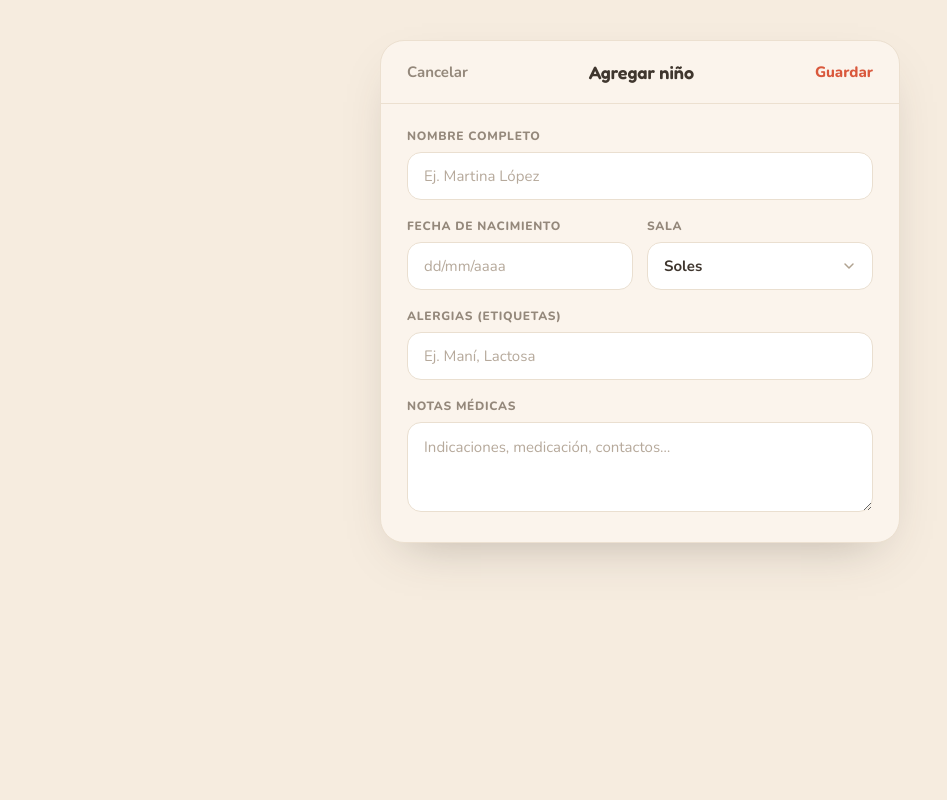
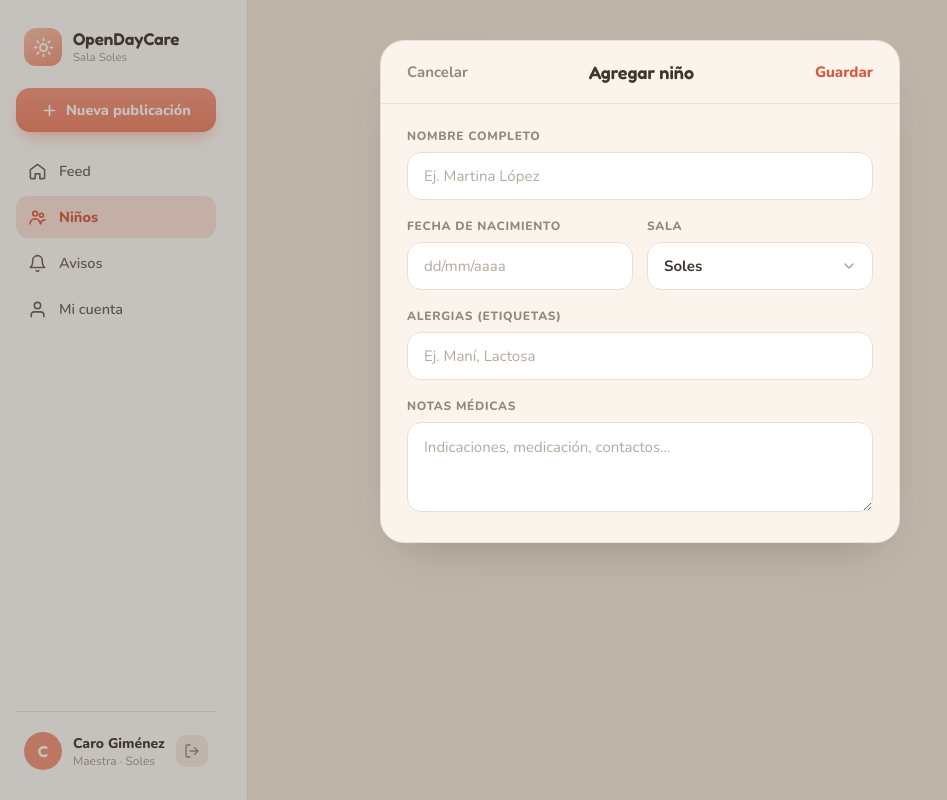
Before and after one commit to JoaquinFelix/06-open-daycare, a Next.js app: page /kids/new in a window 1280 px wide. Shown: the whole page, without its empty margins (0-947 px from the left). Built offline with nearby package versions, Linux system fonts and the light colour scheme.

Commit message:
Superposición (Overlay) para kids/new

```diff
--- /dev/null
+++ b/app/(app)/@modal/(.)kids/new/page.tsx
@@ -0,0 +1,16 @@
+import type { Metadata } from "next";
+import { KidNewModalShell } from "@/components/kids/KidNewModalShell";
+import { AddChildForm } from "@/components/kids/AddChildForm";
+import { createChild } from "@/app/(app)/kids/new/actions";
+
+export const metadata: Metadata = {
+  title: "Agregar niño · OpenDayCare",
+};
+
+export default function InterceptedNewKidPage() {
+  return (
+    <KidNewModalShell>
+      <AddChildForm action={createChild} />
+    </KidNewModalShell>
+  );
+}
--- /dev/null
+++ b/app/(app)/@modal/default.tsx
@@ -0,0 +1,3 @@
+export default function Default() {
+  return null;
+}
--- a/app/(app)/kids/new/page.tsx
+++ b/app/(app)/kids/new/page.tsx
@@ -1,4 +1,5 @@
 import type { Metadata } from "next";
+import { KidNewModalShell } from "@/components/kids/KidNewModalShell";
 import { AddChildForm } from "@/components/kids/AddChildForm";
 import { createChild } from "./actions";
 
@@ -10,10 +11,8 @@ export const metadata: Metadata = {
 // igual que agregar-nino.dc.html (fondo plano, card centrada arriba).
 export default function NewKidPage() {
   return (
-    <div className="fixed inset-0 z-50 flex items-start justify-center overflow-y-auto bg-cream px-6 py-10">
-      <div className="w-full max-w-[520px] overflow-hidden rounded-[24px] border border-line bg-[#FBF4EC] shadow-[0_20px_50px_-24px_rgba(63,54,46,.35)]">
-        <AddChildForm action={createChild} />
-      </div>
-    </div>
+    <KidNewModalShell>
+      <AddChildForm action={createChild} />
+    </KidNewModalShell>
   );
 }
--- a/app/(app)/layout.tsx
+++ b/app/(app)/layout.tsx
@@ -1,6 +1,17 @@
 import type { ReactNode } from "react";
 import { AppShell } from "@/components/app-shell/AppShell";
 
-export default function AppLayout({ children }: { children: ReactNode }) {
-  return <AppShell>{children}</AppShell>;
+export default function AppLayout({
+  children,
+  modal,
+}: {
+  children: ReactNode;
+  modal: ReactNode;
+}) {
+  return (
+    <AppShell>
+      {children}
+      {modal}
+    </AppShell>
+  );
 }
--- a/components/kids/AddChildForm.tsx
+++ b/components/kids/AddChildForm.tsx
@@ -1,6 +1,6 @@
 "use client";
 
-import Link from "next/link";
+import { useRouter } from "next/navigation";
 import { useState, type FormEvent } from "react";
 import { FieldError } from "@/components/auth/FieldError";
 import { Icon } from "@/components/ui/icons";
@@ -52,6 +52,7 @@ export function AddChildForm({
 }: {
   action: (formData: FormData) => void | Promise<void>;
 }) {
+  const router = useRouter();
   const [values, setValues] = useState<Values>({
     name: "",
     birthDate: "",
@@ -75,6 +76,14 @@ export function AddChildForm({
     if (Object.values(nextErrors).some(Boolean)) event.preventDefault();
   }
 
+  function handleCancel() {
+    if (typeof window !== "undefined" && window.history.length > 1) {
+      router.back();
+      return;
+    }
+    router.push("/kids");
+  }
+
   return (
     <form
       action={action}
@@ -83,12 +92,13 @@ export function AddChildForm({
       className="w-full"
     >
       <div className="flex items-center justify-between border-b border-line px-[26px] py-5">
-        <Link
-          href="/kids"
+        <button
+          type="button"
+          onClick={handleCancel}
           className="text-[15px] font-bold text-ink-soft hover:text-primary-strong"
         >
           Cancelar
-        </Link>
+        </button>
         <span className="font-display text-[18px] font-semibold text-ink">
           Agregar niño
         </span>
--- /dev/null
+++ b/components/kids/KidNewModalShell.tsx
@@ -0,0 +1,9 @@
+export function KidNewModalShell({ children }: { children: React.ReactNode }) {
+  return (
+    <div className="fixed inset-0 z-50 flex items-start justify-center overflow-y-auto bg-ink/30 px-6 py-10">
+      <div className="w-full max-w-[520px] overflow-hidden rounded-[24px] border border-line bg-[#FBF4EC] shadow-[0_20px_50px_-24px_rgba(63,54,46,.35)]">
+        {children}
+      </div>
+    </div>
+  );
+}
```
Also changed, not shown: err.txt (added), out.txt (added).
